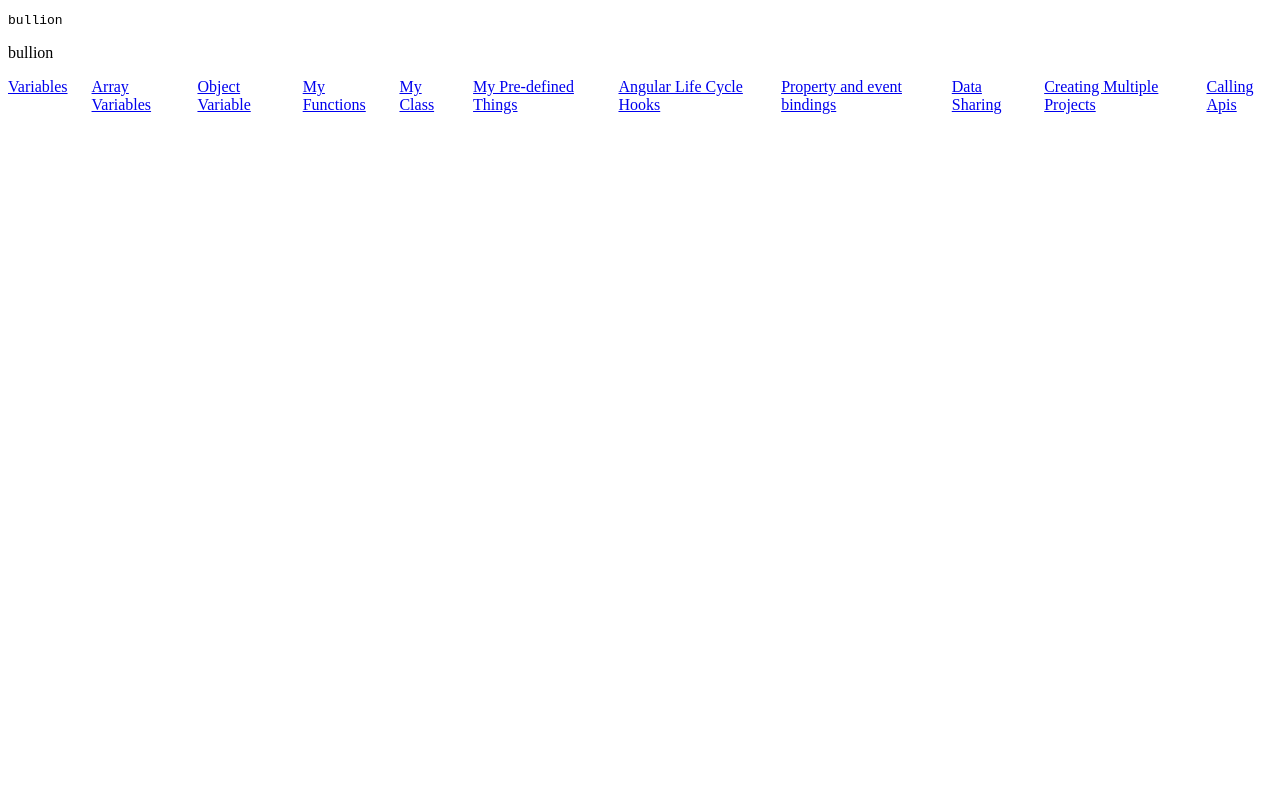
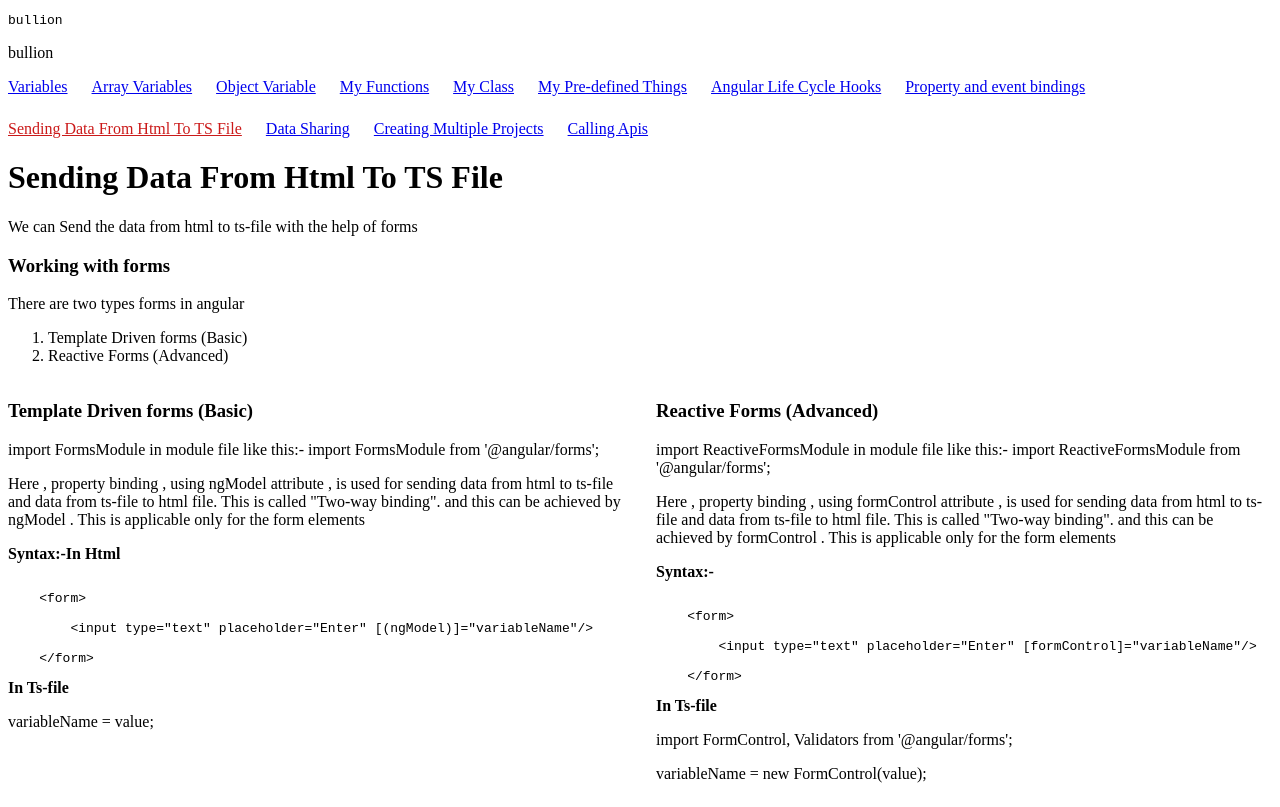
Before and after one commit to Battula-V/live-project, an Angular app: page /working-with-forms in a window 1280 px wide. Before the commit this address led to /. Built offline with nearby package versions, Linux system fonts and the light colour scheme.

Commit message:
forms added

```diff
--- a/src/app/app-routing.module.ts
+++ b/src/app/app-routing.module.ts
@@ -15,6 +15,7 @@ import { DataSharingTypeThreeComponent } from './components/data-sharing/compone
 import { DataSharingTypeFourComponent } from './components/data-sharing/components/data-sharing-type-four/data-sharing-type-four.component';
 import { CreatingMultipleProjectsComponent } from './components/creating-multiple-projects/creating-multiple-projects.component';
 import { CallingApisComponent } from './components/calling-apis/calling-apis.component';
+import { WorkingWithFormsComponent } from './components/working-with-forms/working-with-forms.component';
 const routes: Routes = [
   {
     path:"",
@@ -47,6 +48,10 @@ const routes: Routes = [
   {
     path:"property-and-event-bindings",
     component:PropertyAndEventBindingsComponent
+  },
+  {
+    path : "working-with-forms",
+    component : WorkingWithFormsComponent
   },
   {
     path:"data-sharing",
--- a/src/app/app.module.ts
+++ b/src/app/app.module.ts
@@ -20,6 +20,7 @@ import { DataSharingTypeThreeComponent } from './components/data-sharing/compone
 import { DataSharingTypeFourComponent } from './components/data-sharing/components/data-sharing-type-four/data-sharing-type-four.component';
 import { CreatingMultipleProjectsComponent } from './components/creating-multiple-projects/creating-multiple-projects.component';
 import { CallingApisComponent } from './components/calling-apis/calling-apis.component';
+import { WorkingWithFormsComponent } from './components/working-with-forms/working-with-forms.component';
 @NgModule({
   declarations: [
     AppComponent,
@@ -38,7 +39,8 @@ import { CallingApisComponent } from './components/calling-apis/calling-apis.com
     DataSharingTypeThreeComponent,
     DataSharingTypeFourComponent,
     CreatingMultipleProjectsComponent,
-    CallingApisComponent
+    CallingApisComponent,
+    WorkingWithFormsComponent
   ],
   imports: [
     BrowserModule,
--- a/src/app/components/menu-bar/menu-bar.component.html
+++ b/src/app/components/menu-bar/menu-bar.component.html
@@ -1,5 +1,5 @@
 <p>{{hostelName}}</p>
-<div  class="flex-layout mb-2" >
+<div  class="flex-layout" >
     <div>
         <a routerLink="">Variables</a>
     </div>
@@ -25,6 +25,9 @@
         <a routerLink="property-and-event-bindings" routerLinkActive="color-1">Property and event bindings</a>
     </div>
     <div>
+        <a routerLink="working-with-forms" routerLinkActive="color-1"> Sending Data From Html To TS File</a>
+    </div>
+    <div>
         <a routerLink="data-sharing" routerLinkActive="color-1"> Data Sharing</a>
     </div>
     <div>
@@ -34,8 +37,3 @@
         <a routerLink="calling-apis" routerLinkActive="color-1"> Calling Apis</a>
     </div>
 </div>
-
-
-<div  class="flex-layout">
-
-</div>
--- a/src/app/components/menu-bar/menu-bar.component.scss
+++ b/src/app/components/menu-bar/menu-bar.component.scss
@@ -3,12 +3,9 @@
     display: flex;
     flex-direction: row;
     gap:1.5rem;
+    flex-wrap: wrap;
 }
 .color-1
 {
     color:#cb1a1a;
 }
-.mb-2
-{
-    margin-bottom: 2rem;
-}
--- /dev/null
+++ b/src/app/components/working-with-forms/working-with-forms.component.html
@@ -0,0 +1,37 @@
+<h1> Sending Data From Html To TS File</h1>
+<p> We can Send the data from html to ts-file with the help of forms</p>
+
+<h3>Working with forms</h3>
+<p> There are two types forms in angular </p>
+<ol>
+    <li>Template Driven forms (Basic)</li>
+    <li>Reactive Forms (Advanced)</li>
+</ol>
+
+<div class="row">
+    <div class="w-50">
+        <h3>Template Driven  forms (Basic)</h3>
+        <p>import FormsModule in module file  like this:-
+            import FormsModule from '@angular/forms';</p>
+        <p> Here , property binding , using ngModel attribute , is used for sending data from html  to ts-file and data from ts-file  to html file. This is called "Two-way binding". and this can be achieved by ngModel . This is applicable only for the form elements </p>
+        <b> Syntax:-</b>
+        <b>In Html</b>
+        <pre>{{code1}}</pre>
+        <b>In Ts-file</b>
+        <p> variableName = value;</p>
+    </div>
+
+
+
+    <div class="w-50">
+        <h3>Reactive Forms (Advanced)</h3>
+        <p>import ReactiveFormsModule in module file  like this:-
+            import ReactiveFormsModule from '@angular/forms';</p>
+        <p> Here , property binding , using formControl attribute , is used for sending data from html  to ts-file and data from ts-file  to html file. This is called "Two-way binding". and this can be achieved by formControl . This is applicable only for the form elements </p>
+        <b> Syntax:-</b>
+        <pre>{{code2}}</pre>
+        <b>In Ts-file</b>
+        <p> import FormControl, Validators  from '@angular/forms';</p>
+        <p> variableName = new FormControl(value);</p>
+    </div>
+</div>
--- /dev/null
+++ b/src/app/components/working-with-forms/working-with-forms.component.scss
@@ -0,0 +1,10 @@
+.row
+{
+    display: flex;
+    flex-direction: row;
+    gap: 2rem;
+}
+.w-50
+{
+    width: 50%;
+}
--- /dev/null
+++ b/src/app/components/working-with-forms/working-with-forms.component.ts
@@ -0,0 +1,28 @@
+import { Component } from '@angular/core';
+
+@Component({
+  selector: 'app-working-with-forms',
+  templateUrl: './working-with-forms.component.html',
+  styleUrls: ['./working-with-forms.component.scss']
+})
+export class WorkingWithFormsComponent {
+
+name = "email";
+
+code1=`
+    <form>
+
+        <input type="text" placeholder="Enter" [(ngModel)]="variableName"/>
+
+    </form>
+`;
+
+code2=`
+    <form>
+
+        <input type="text" placeholder="Enter" [formControl]="variableName"/>
+
+    </form>
+`;
+
+}
```
Also changed, not shown: 1 other file (tests, documents, lock files or other folders).
